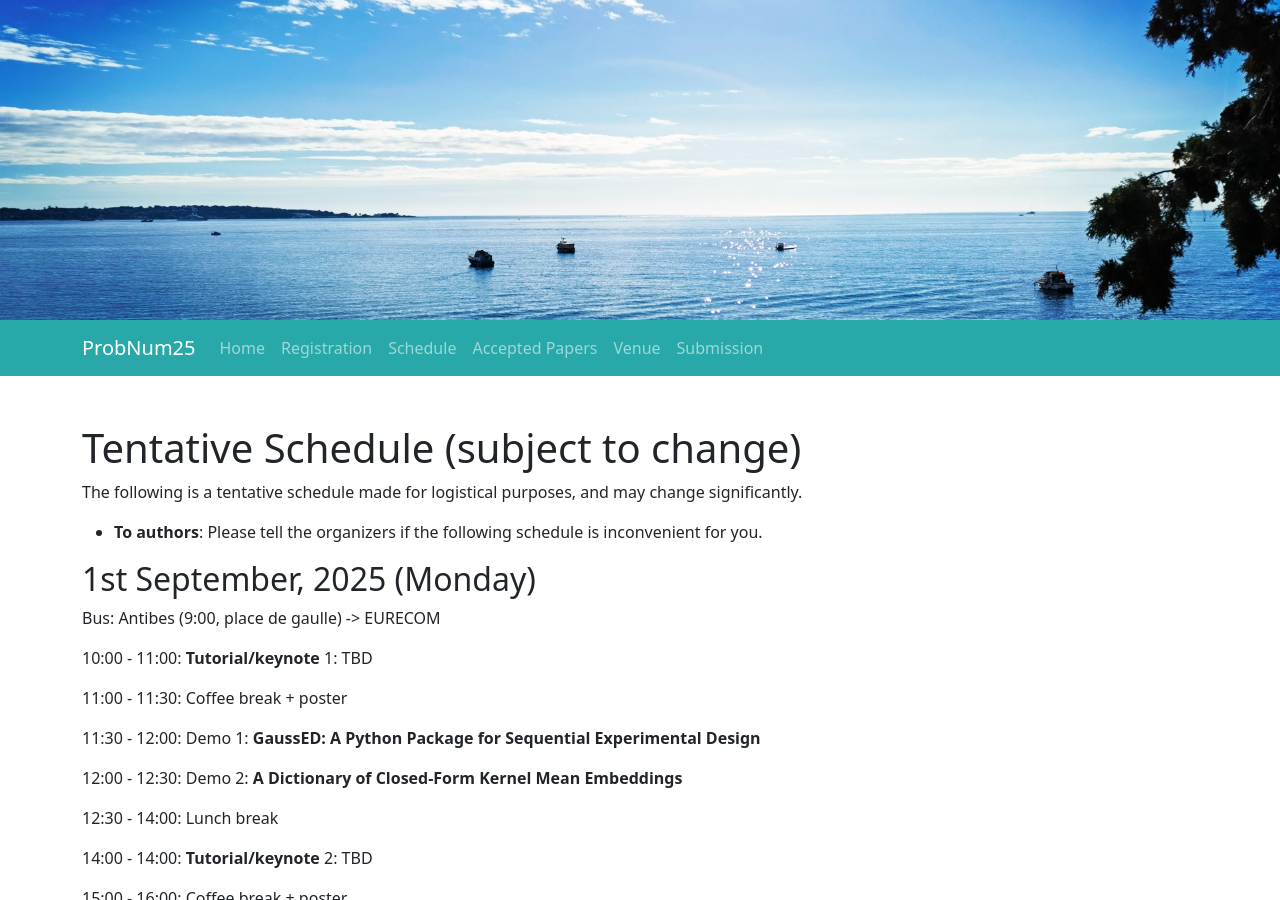
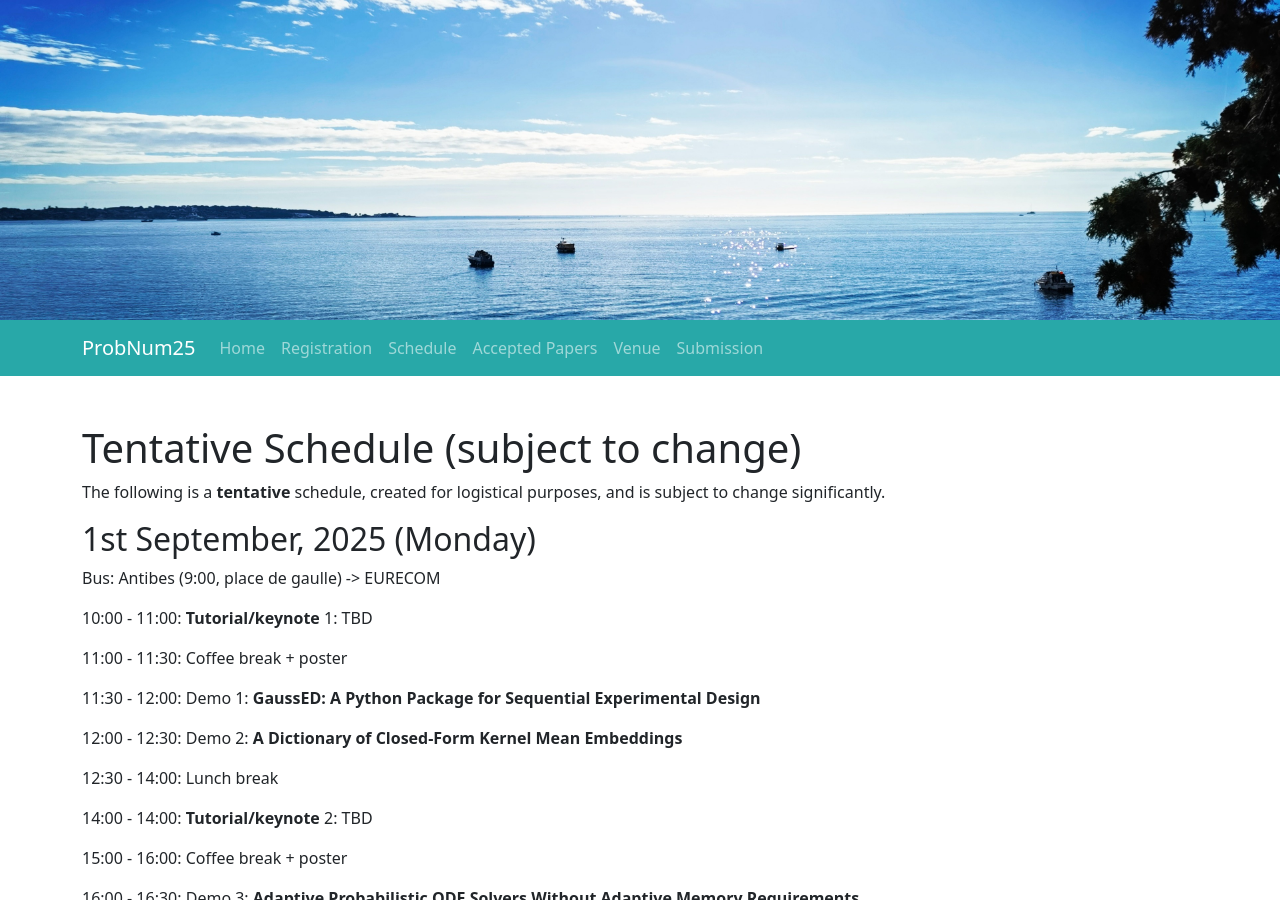
Before and after one commit to probnum2026/probnum2026.github.io, a Jekyll site: the page built from schedule.md, in a window 1280 px wide and 900 px high. Built offline with Jekyll 4.4.1, drawn with Linux system fonts in a browser that asks for light colours; nearby versions of some CDN libraries.

Commit message:
Update schedule.md

```diff
--- a/schedule.md
+++ b/schedule.md
@@ -7,8 +7,7 @@ header_image: juan3.jpg
 
 # Tentative Schedule (subject to change)
 
-The following is a tentative schedule made for logistical purposes, and may change significantly.
-- **To authors**: Please tell the organizers if the following schedule is inconvenient for you.
+The following is a **tentative** schedule, created for logistical purposes, and is subject to change significantly.
 
 ## 1st September, 2025 (Monday)
 Bus: Antibes (9:00, place de gaulle) -> EURECOM
```
